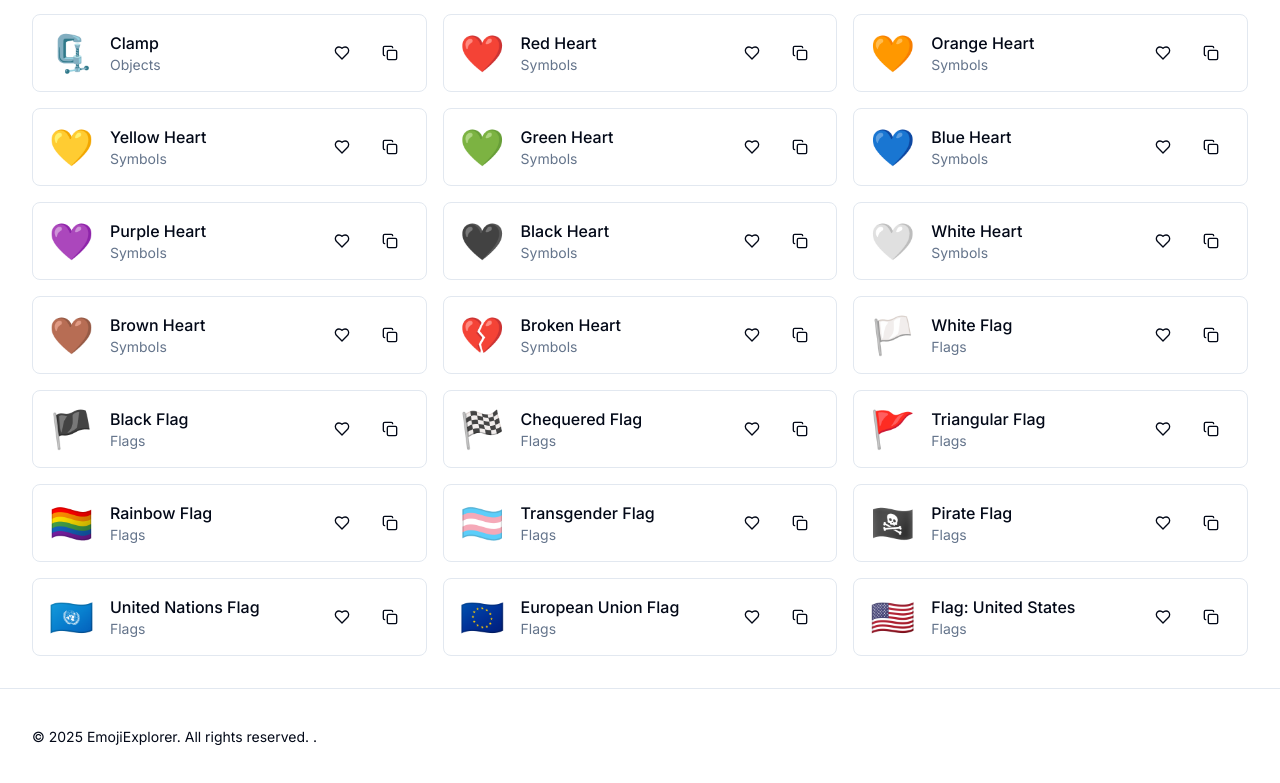
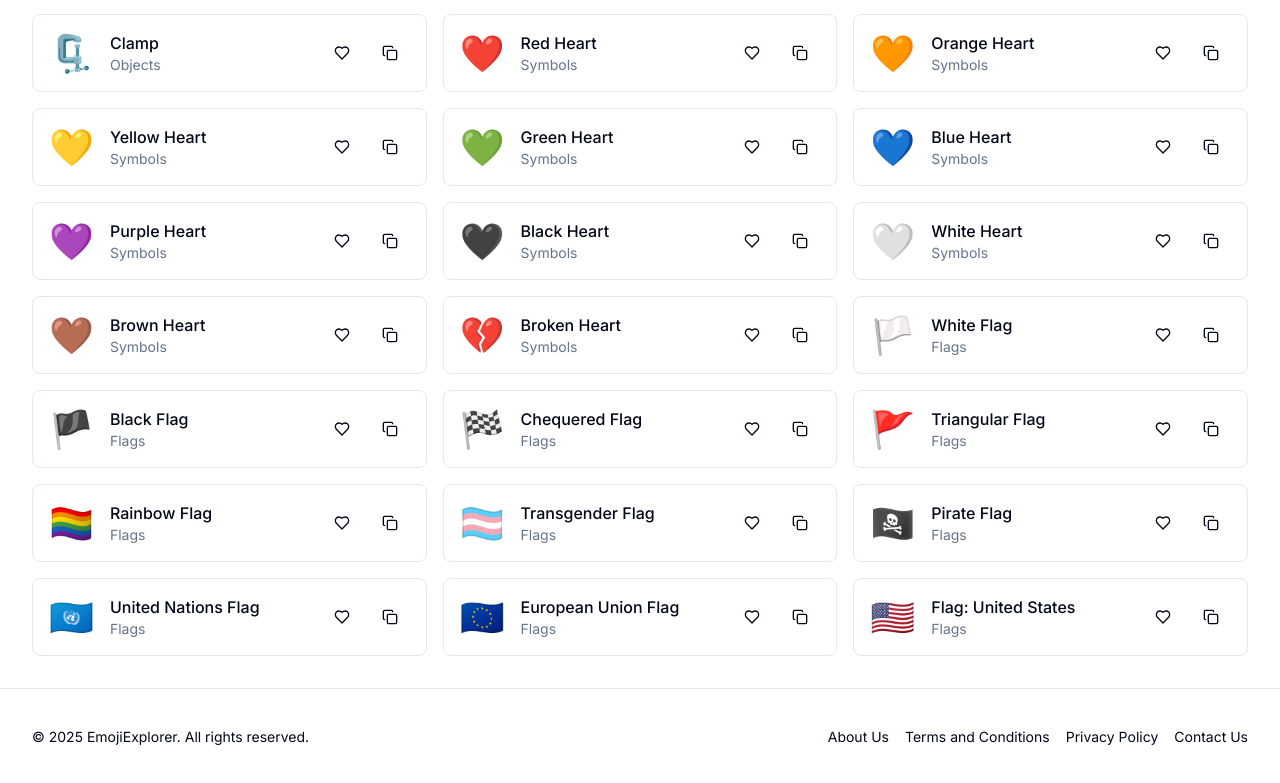
Before and after one commit to aaniqaa2/emoji, a Next.js app: page / in a window 1280 px wide. Shown: the part 2554-3337 px from the top of the page. Built offline with nearby package versions, Linux system fonts and the light colour scheme; no server answers.

Commit message:
Update footer.tsx

```diff
--- a/components/footer.tsx
+++ b/components/footer.tsx
@@ -7,8 +7,21 @@ export function Footer() {
         <div className="flex flex-col items-center gap-4 px-8 md:flex-row md:gap-2 md:px-0">
           <p className="text-center text-sm leading-loose md:text-left">
             © 2025 EmojiExplorer. All rights reserved.
-            .
           </p>
+        </div>
+        <div className="flex gap-4 text-sm">
+          <Link href="/about-us" className="hover:underline">
+            About Us
+          </Link>
+          <Link href="/terms" className="hover:underline">
+            Terms and Conditions
+          </Link>
+          <Link href="/privacy-policy" className="hover:underline">
+            Privacy Policy
+          </Link>
+          <Link href="/contact" className="hover:underline">
+            Contact Us
+          </Link>
         </div>
       </div>
     </footer>
```
